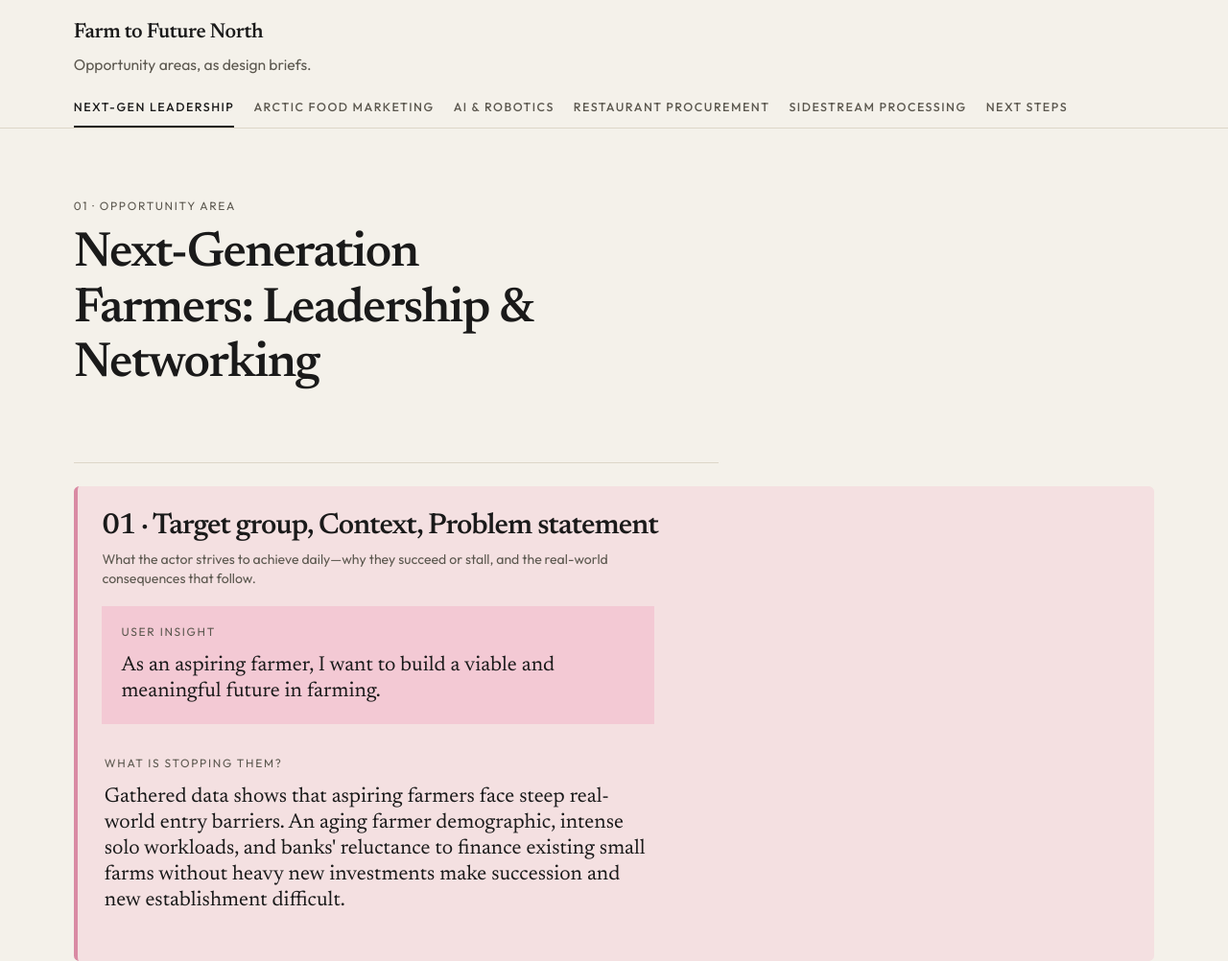
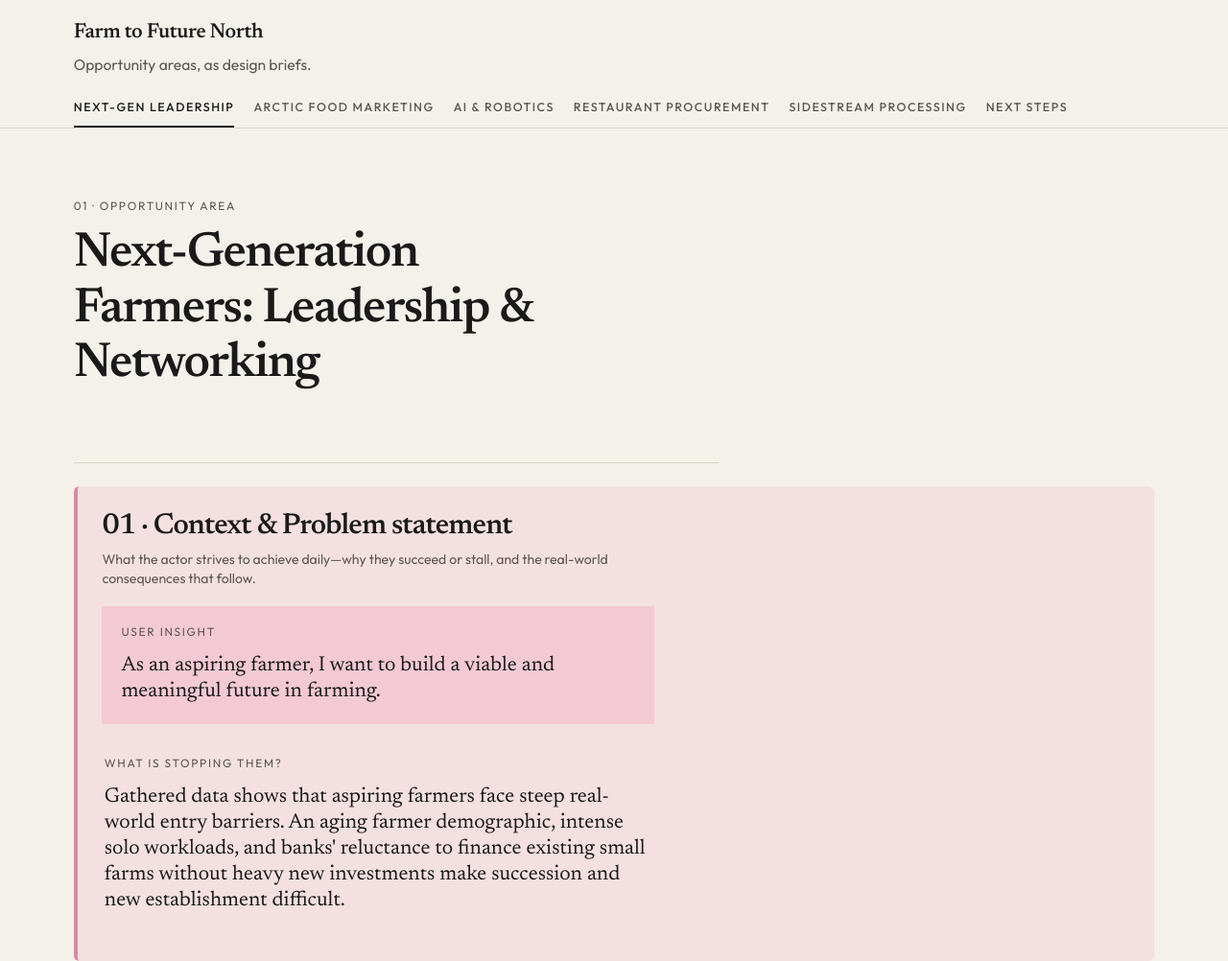
Before and after one commit to SolVikstrom/FarmToFutureNorth, a plain HTML site: page index.html in a window 1280 px wide. Shown: the top 1002 px of the page at 96% size. Drawn offline with Linux system fonts and the light colour scheme.

Commit message:
Align section 01 title to Context & Problem statement.

```diff
--- a/index.html
+++ b/index.html
@@ -43,7 +43,7 @@
 
       <section class="brief-zone zone-context">
         <header class="zone-head">
-          <p class="zone-num">01 · Target group, Context, Problem statement</p>
+          <p class="zone-num">01 · Context &amp; Problem statement</p>
           <p class="zone-sub">What the actor strives to achieve daily—why they succeed or stall, and the real-world consequences that follow.</p>
         </header>
         <div class="brief-stack">
@@ -129,7 +129,7 @@
 
       <section class="brief-zone zone-context">
         <header class="zone-head">
-          <p class="zone-num">01 · Target group, Context, Problem statement</p>
+          <p class="zone-num">01 · Context &amp; Problem statement</p>
           <p class="zone-sub">What the actor strives to achieve daily—why they succeed or stall, and the real-world consequences that follow.</p>
         </header>
         <div class="brief-split">
@@ -251,7 +251,7 @@
 
       <section class="brief-zone zone-context">
         <header class="zone-head">
-          <p class="zone-num">01 · Target group, Context, Problem statement</p>
+          <p class="zone-num">01 · Context &amp; Problem statement</p>
           <p class="zone-sub">What the actor strives to achieve daily—why they succeed or stall, and the real-world consequences that follow.</p>
         </header>
         <p class="coming">To be filled with the working group.</p>
@@ -327,7 +327,7 @@
 
       <section class="brief-zone zone-context">
         <header class="zone-head">
-          <p class="zone-num">01 · Target group, Context, Problem statement</p>
+          <p class="zone-num">01 · Context &amp; Problem statement</p>
           <p class="zone-sub">What the actor strives to achieve daily—why they succeed or stall, and the real-world consequences that follow.</p>
         </header>
         <div class="brief-split">
@@ -420,7 +420,7 @@
 
       <section class="brief-zone zone-context">
         <header class="zone-head">
-          <p class="zone-num">01 · Target group, Context, Problem statement</p>
+          <p class="zone-num">01 · Context &amp; Problem statement</p>
           <p class="zone-sub">What the actor strives to achieve daily—why they succeed or stall, and the real-world consequences that follow.</p>
         </header>
         <div class="brief-stack">
```
